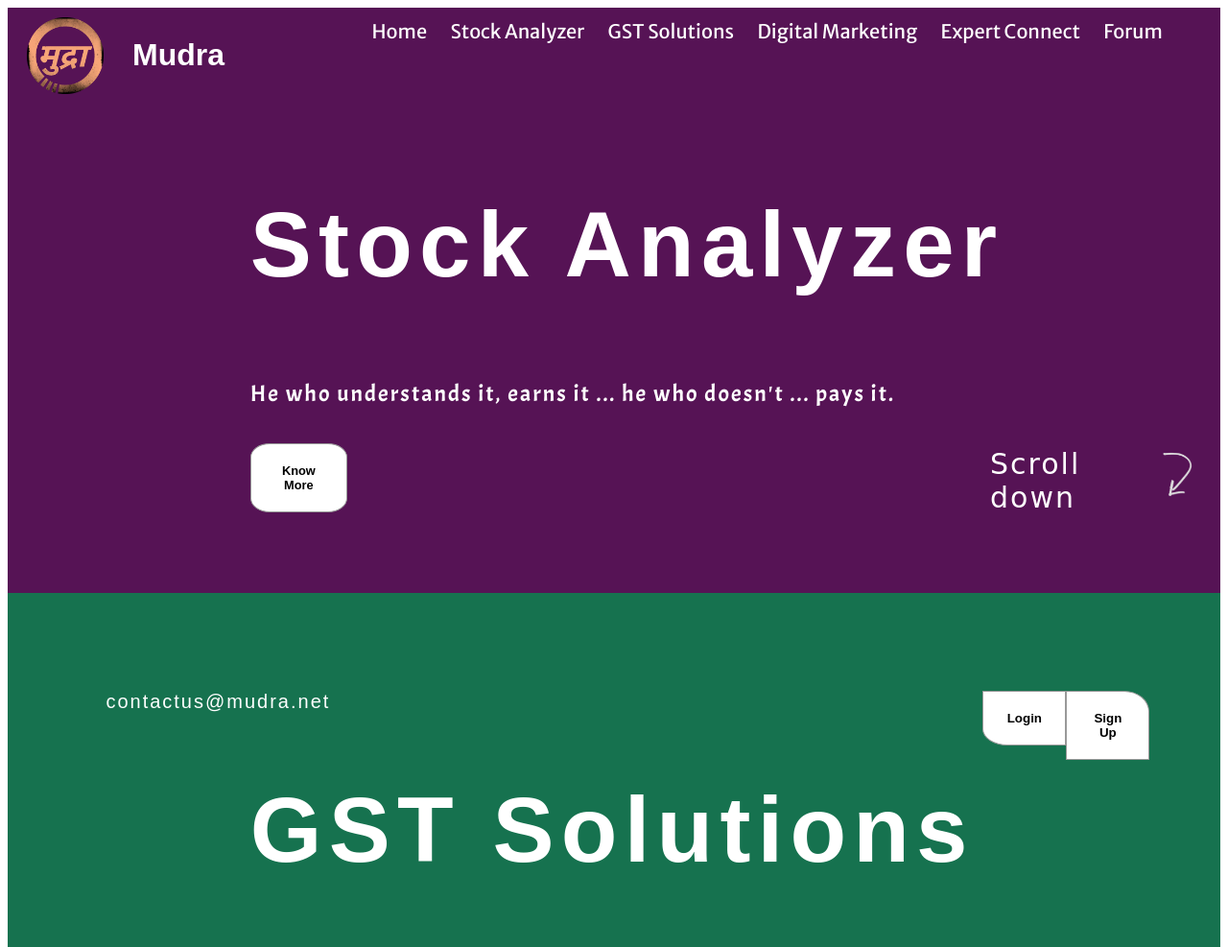
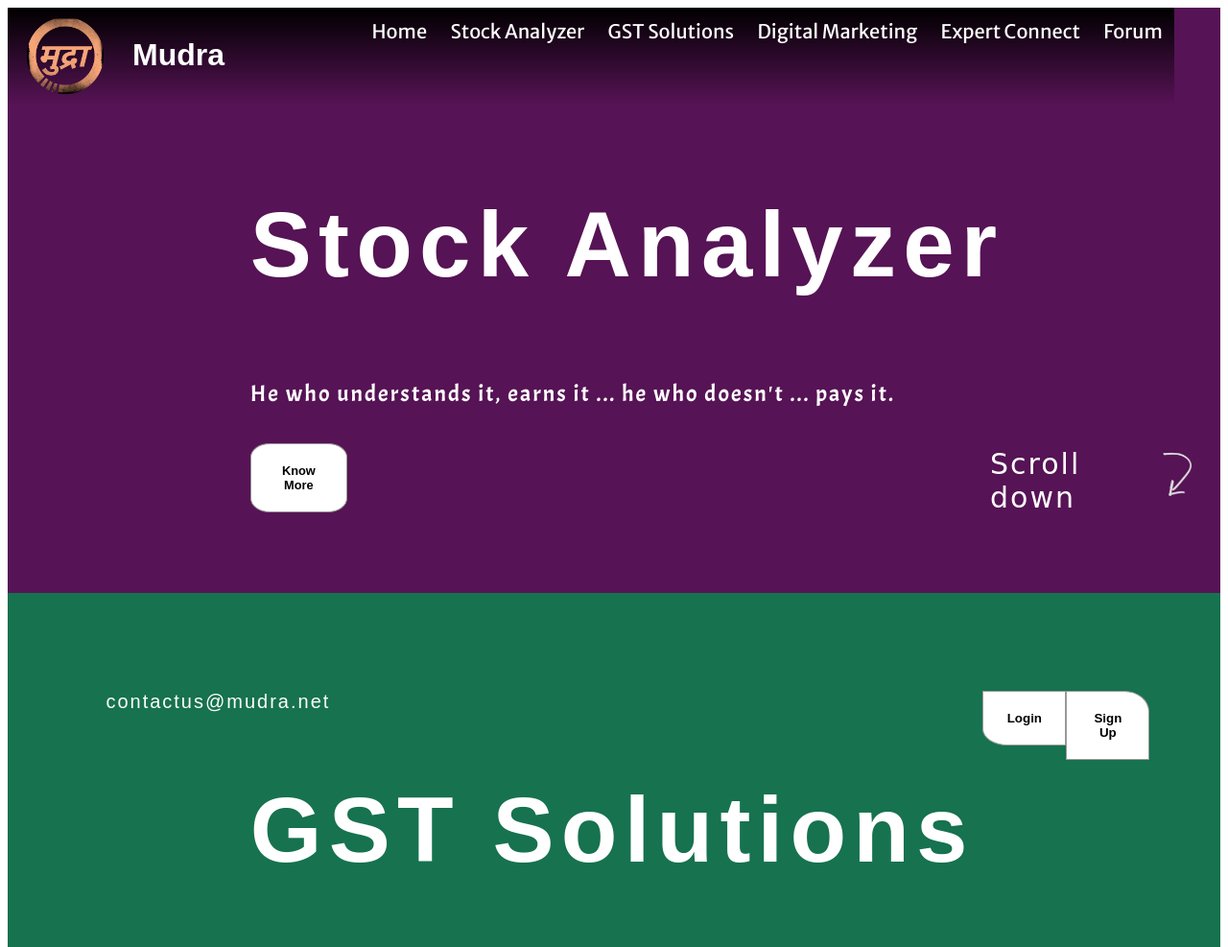
Before and after one commit to SidharthRai/Mudra, a plain HTML site: page main.html in a window 1280 px wide. Shown: the top 987 px of the page at 96% size. Drawn offline with Linux system fonts and the light colour scheme; a web font is replaced by a local one.

Commit message:
Update style.css

```diff
--- a/style.css
+++ b/style.css
@@ -40,6 +40,7 @@
   }
   .header{
   	color: white;
+	background: linear-gradient(to bottom, rgba(0,0,0,1),rgba(0,0,0,0) );
   	position: fixed;
   	width: 95%;
   }
```
